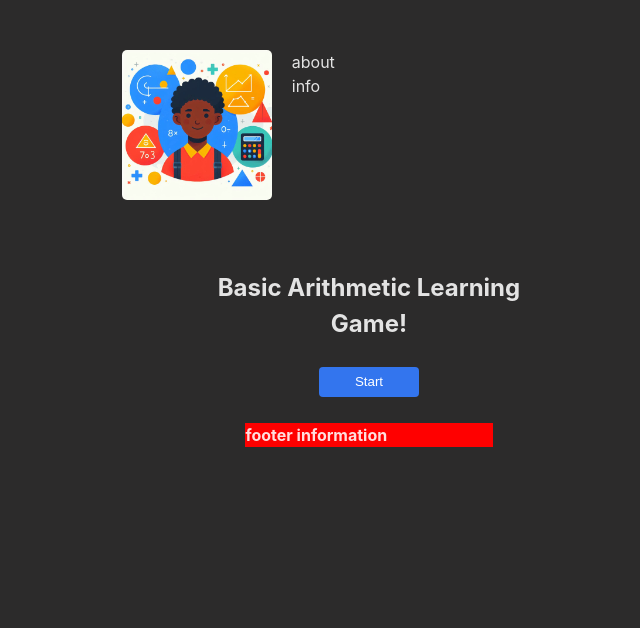
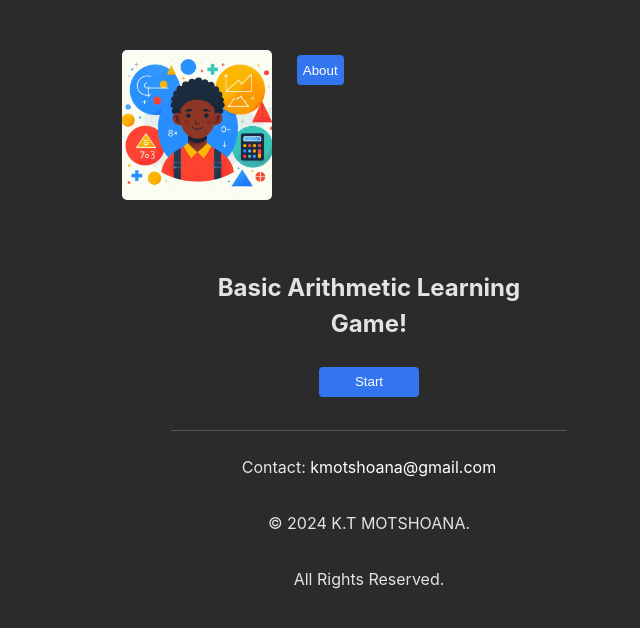
Before and after one commit to Kebalepile/handwritten_digits, a React (Vite) app in the folder frontend/digit-recognizer/: page / in a window 1280 px wide. Shown: the top 628 px of the page, without its empty margins (271-911 px from the left). Built offline with nearby package versions, Linux system fonts and the light colour scheme.

Commit message:
done with landing page basci styling

```diff
--- a/frontend/digit-recognizer/src/App.jsx
+++ b/frontend/digit-recognizer/src/App.jsx
@@ -1,5 +1,7 @@
 import React, { useState } from 'react'
 import Welcome from './components/Welcome'
+import About from './components/About'
+import Footer from './components/Footer'
 import Game from './components/Game'
 import banner from './assets/icon (3).jpg'
 // import Progress from './components/Progress'
@@ -20,16 +22,15 @@ const App = () => {
         <>
           <section id='banner'>
             <img src={banner} alt='logo image' />
-            <article id='about'>about info</article>
+            {/* <article id='about'>about info</article> */}
+            <About/>
           </section>
           <Welcome
             onStartGame={handleStartGame}
             // onViewProgress={handleViewProgress}
             // onViewAchievements={handleViewAchievements}
           />
-          <footer>
-            <h4>footer information</h4>
-          </footer>
+         <Footer/>
         </>
       )}
       {screen === 'game' && <Game onBackToHome={handleBackToHome} />}
--- /dev/null
+++ b/frontend/digit-recognizer/src/components/About.jsx
@@ -0,0 +1,49 @@
+import React, { useState } from 'react';
+
+const About = () => {
+  const [isOpen, setIsOpen] = useState(false);
+
+  const openDialog = () => {
+    setIsOpen(true);
+  };
+
+  const closeDialog = () => {
+    setIsOpen(false);
+  };
+
+  return (
+    <div>
+      <button onClick={openDialog}>About</button>
+      {isOpen && (
+        <dialog open onClose={closeDialog} className="dialog-content">
+          <article>
+            <h3>About Our Number Learning Game</h3>
+            <p>Welcome to our interactive number learning game designed especially for children aged 4 to 10! Our innovative web app combines the excitement of a game with the educational value of practicing handwriting and arithmetic, making learning fun and engaging for young minds.</p>
+
+            <h4>What We Offer</h4>
+
+            <ul>
+              <li><strong>Interactive Learning</strong>: Our app features a virtual canvas where children can write numbers with their fingers or a stylus. The app then uses advanced machine learning models trained on the MNIST dataset to predict the handwritten digits. This immediate feedback helps children improve their number writing skills in a fun and interactive way.</li>
+
+              <li><strong>Engaging Quizzes</strong>: We incorporate simple arithmetic quizzes, such as "5 - 4 = ?", to make learning numbers even more enjoyable. These quizzes are designed to be straightforward, ensuring that the answers always fall within the 0-9 range, perfect for young learners.</li>
+
+              <li><strong>Encouraging Improvement</strong>: To motivate children to improve their handwriting, our app turns incorrect predictions into a game. If a digit is not recognized correctly, children are encouraged to try again until the prediction matches their intended number. This not only helps them practice their writing but also builds perseverance and attention to detail.</li>
+
+              <li><strong>Fun and Educational</strong>: By combining handwriting practice with arithmetic quizzes, our app helps children enhance their numerical understanding and fine motor skills. It’s a perfect blend of education and entertainment that keeps children engaged and motivated to learn.</li>
+
+              <li><strong>Child-Friendly Interface</strong>: Our user-friendly and colorful interface is designed with young users in mind, ensuring that children can navigate and use the app with ease. Parents can rest assured that their children are learning in a safe and supportive environment.</li>
+            </ul>
+
+            <p><strong>Join the Fun:</strong> We invite you to explore our number learning game and see how it can benefit your child's educational journey. Whether they are just starting to learn numbers or looking to improve their handwriting and arithmetic skills, our app provides a fun, interactive, and rewarding experience.</p>
+
+            <p>Start playing today and watch your child’s confidence and skills grow as they master the world of numbers!</p>
+
+            <button onClick={closeDialog}>Close</button>
+          </article>
+        </dialog>
+      )}
+    </div>
+  );
+};
+
+export default About;
--- /dev/null
+++ b/frontend/digit-recognizer/src/components/Footer.jsx
@@ -0,0 +1,14 @@
+import React from 'react';
+
+const Footer = () => {
+  return (
+    <footer className="footer">
+        <hr/>
+      <p>Contact: <a href="mailto:kmotshoana@gmail.com">kmotshoana@gmail.com</a></p>
+      <p>© 2024 K.T MOTSHOANA.</p>
+      <p> All Rights Reserved.</p>
+    </footer>
+  );
+};
+
+export default Footer;
--- a/frontend/digit-recognizer/src/styles.css
+++ b/frontend/digit-recognizer/src/styles.css
@@ -56,8 +56,49 @@ button {
   padding: 50px;
 }
 
-footer {
-  margin: auto;
-  width: 50%;
-  background-color: red;
+.footer{
+  display: flex;
+  justify-content: center;
+  align-items: center;
+
+  flex-flow: column nowrap;
+  margin: 20px auto auto auto;
 }
+.footer a {
+  color: white;
+  text-decoration: none;
+
+}
+
+.footer > hr {
+  width:80%;
+  height:1px;
+  border-radius: 5px;
+  background:rgb(87, 85, 85);
+  border:none;
+}
+
+.dialog-content {
+  background-image: url('./assets/icon (4).jpg');
+  background-size: cover;
+  background-position: center;
+  margin-top:120px;
+  padding: 20px;
+  color:white;
+  width:80%;
+  border:none;
+  border-radius: 4px;
+  padding:5px;
+}
+
+.dialog-content > article {
+  margin:auto;
+  backdrop-filter: blur(8px); /* Adjust blur intensity as needed */
+  background-color: rgba(0, 0, 0, 0.5); /* Semi-transparent overlay */
+  /* width: inherit; */
+  height:300px;
+  overflow: auto;
+  border-radius: inherit;
+  padding:10px;
+
+}
```
